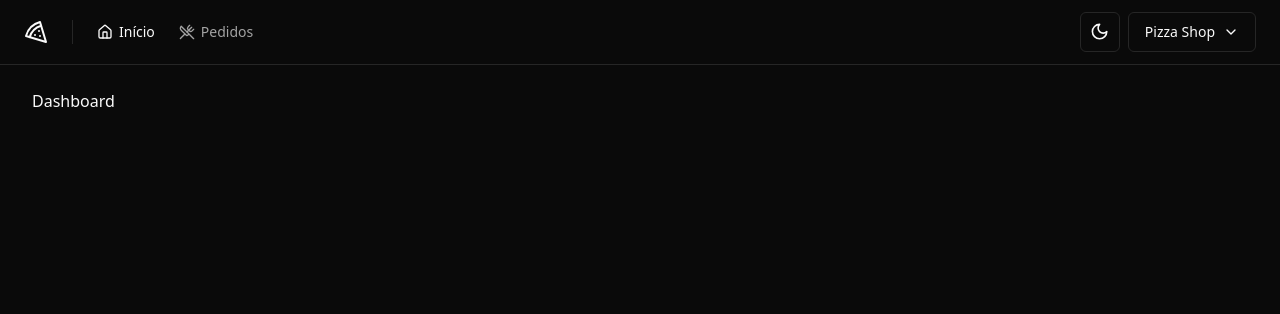
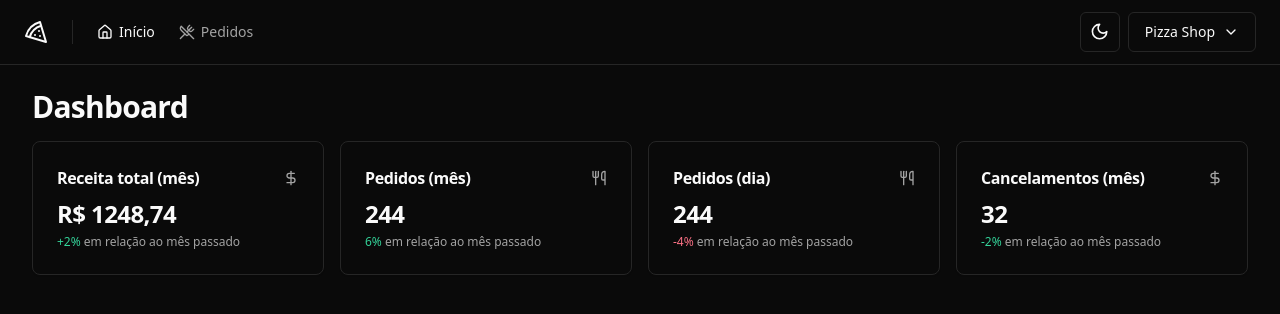
Before and after one commit to evertonleonel/pizza-shop, a React app: page / in a window 1280 px wide. Shown: the top 314 px of the page. Built offline with nearby package versions, Linux system fonts and the light colour scheme; the HTML template or start-up script is replaced by a standard one.

Commit message:
add: dashboard cards

```diff
--- /dev/null
+++ b/src/components/ui/card.tsx
@@ -0,0 +1,79 @@
+import * as React from "react"
+
+import { cn } from "@/lib/utils"
+
+const Card = React.forwardRef<
+  HTMLDivElement,
+  React.HTMLAttributes<HTMLDivElement>
+>(({ className, ...props }, ref) => (
+  <div
+    ref={ref}
+    className={cn(
+      "rounded-lg border bg-card text-card-foreground shadow-sm",
+      className
+    )}
+    {...props}
+  />
+))
+Card.displayName = "Card"
+
+const CardHeader = React.forwardRef<
+  HTMLDivElement,
+  React.HTMLAttributes<HTMLDivElement>
+>(({ className, ...props }, ref) => (
+  <div
+    ref={ref}
+    className={cn("flex flex-col space-y-1.5 p-6", className)}
+    {...props}
+  />
+))
+CardHeader.displayName = "CardHeader"
+
+const CardTitle = React.forwardRef<
+  HTMLParagraphElement,
+  React.HTMLAttributes<HTMLHeadingElement>
+>(({ className, ...props }, ref) => (
+  <h3
+    ref={ref}
+    className={cn(
+      "text-2xl font-semibold leading-none tracking-tight",
+      className
+    )}
+    {...props}
+  />
+))
+CardTitle.displayName = "CardTitle"
+
+const CardDescription = React.forwardRef<
+  HTMLParagraphElement,
+  React.HTMLAttributes<HTMLParagraphElement>
+>(({ className, ...props }, ref) => (
+  <p
+    ref={ref}
+    className={cn("text-sm text-muted-foreground", className)}
+    {...props}
+  />
+))
+CardDescription.displayName = "CardDescription"
+
+const CardContent = React.forwardRef<
+  HTMLDivElement,
+  React.HTMLAttributes<HTMLDivElement>
+>(({ className, ...props }, ref) => (
+  <div ref={ref} className={cn("p-6 pt-0", className)} {...props} />
+))
+CardContent.displayName = "CardContent"
+
+const CardFooter = React.forwardRef<
+  HTMLDivElement,
+  React.HTMLAttributes<HTMLDivElement>
+>(({ className, ...props }, ref) => (
+  <div
+    ref={ref}
+    className={cn("flex items-center p-6 pt-0", className)}
+    {...props}
+  />
+))
+CardFooter.displayName = "CardFooter"
+
+export { Card, CardHeader, CardFooter, CardTitle, CardDescription, CardContent }
--- a/src/pages/app/dashboard.tsx
+++ /dev/null
@@ -1,10 +0,0 @@
-import { Helmet } from "react-helmet-async";
-
-export function Dashboard() {
-  return (
-    <>
-      <Helmet title="Dashboard" />
-      <h1>Dashboard</h1>
-    </>
-  );
-}
--- /dev/null
+++ b/src/pages/app/dashboard/dashboard.tsx
@@ -0,0 +1,22 @@
+import { Helmet } from "react-helmet-async";
+import { MounthRevenueCard } from "./month-revenue";
+import { MonthOrdersAmountCard } from "./month-orders-amount-card";
+import { DaysOrdersAmountCard } from "./day-orders-amount-card";
+import { MonthCanceledOrdersAmountCard } from "./month-canceled-orders-amount-card";
+
+export function Dashboard() {
+  return (
+    <>
+      <Helmet title="Dashboard" />
+      <div className="flex flex-col gap-4">
+        <h1 className="text-3xl font-bold tracking-tight">Dashboard</h1>
+        <div className="grid grid-cols-4 gap-4">
+          <MounthRevenueCard />
+          <MonthOrdersAmountCard />
+          <DaysOrdersAmountCard />
+          <MonthCanceledOrdersAmountCard />
+        </div>
+      </div>
+    </>
+  );
+}
--- /dev/null
+++ b/src/pages/app/dashboard/day-orders-amount-card.tsx
@@ -0,0 +1,20 @@
+import { Card, CardContent, CardHeader, CardTitle } from "@/components/ui/card";
+import { Utensils } from "lucide-react";
+
+export const DaysOrdersAmountCard = () => {
+  return (
+    <Card>
+      <CardHeader className="flex-row items-center justify-between space-y-0 pb-2">
+        <CardTitle className="text-base font-semibold">Pedidos (dia)</CardTitle>
+        <Utensils className="size-4 text-muted-foreground" />
+      </CardHeader>
+      <CardContent className="space-y-1 ">
+        <span className="text-2xl font-bold tracking-tight">244</span>
+        <p className="text-xs text-muted-foreground">
+          <span className="text-rose-500 dark:text-rose-400">-4%</span> em
+          relação ao mês passado
+        </p>
+      </CardContent>
+    </Card>
+  );
+};
--- /dev/null
+++ b/src/pages/app/dashboard/month-canceled-orders-amount-card.tsx
@@ -0,0 +1,22 @@
+import { Card, CardContent, CardHeader, CardTitle } from "@/components/ui/card";
+import { DollarSign } from "lucide-react";
+
+export const MonthCanceledOrdersAmountCard = () => {
+  return (
+    <Card>
+      <CardHeader className="flex-row items-center justify-between space-y-0 pb-2">
+        <CardTitle className="text-base font-semibold">
+          Cancelamentos (mês)
+        </CardTitle>
+        <DollarSign className="size-4 text-muted-foreground" />
+      </CardHeader>
+      <CardContent className="space-y-1 ">
+        <span className="text-2xl font-bold tracking-tight">32</span>
+        <p className="text-xs text-muted-foreground">
+          <span className="text-emerald-500 dark:text-emerald-400">-2%</span> em
+          relação ao mês passado
+        </p>
+      </CardContent>
+    </Card>
+  );
+};
--- /dev/null
+++ b/src/pages/app/dashboard/month-orders-amount-card.tsx
@@ -0,0 +1,20 @@
+import { Card, CardContent, CardHeader, CardTitle } from "@/components/ui/card";
+import { Utensils } from "lucide-react";
+
+export const MonthOrdersAmountCard = () => {
+  return (
+    <Card>
+      <CardHeader className="flex-row items-center justify-between space-y-0 pb-2">
+        <CardTitle className="text-base font-semibold">Pedidos (mês)</CardTitle>
+        <Utensils className="size-4 text-muted-foreground" />
+      </CardHeader>
+      <CardContent className="space-y-1 ">
+        <span className="text-2xl font-bold tracking-tight">244</span>
+        <p className="text-xs text-muted-foreground">
+          <span className="text-emerald-500 dark:text-emerald-400">6%</span> em
+          relação ao mês passado
+        </p>
+      </CardContent>
+    </Card>
+  );
+};
--- /dev/null
+++ b/src/pages/app/dashboard/month-revenue.tsx
@@ -0,0 +1,22 @@
+import { Card, CardContent, CardHeader, CardTitle } from "@/components/ui/card";
+import { DollarSign } from "lucide-react";
+
+export const MounthRevenueCard = () => {
+  return (
+    <Card>
+      <CardHeader className="flex-row items-center justify-between space-y-0 pb-2">
+        <CardTitle className="text-base font-semibold">
+          Receita total (mês)
+        </CardTitle>
+        <DollarSign className="size-4 text-muted-foreground" />
+      </CardHeader>
+      <CardContent className="space-y-1 ">
+        <span className="text-2xl font-bold tracking-tight">R$ 1248,74</span>
+        <p className="text-xs text-muted-foreground">
+          <span className="text-emerald-500 dark:text-emerald-400">+2%</span> em
+          relação ao mês passado
+        </p>
+      </CardContent>
+    </Card>
+  );
+};
--- a/src/routes.tsx
+++ b/src/routes.tsx
@@ -1,11 +1,11 @@
 import { createBrowserRouter } from "react-router-dom";
 
-import { Dashboard } from "./pages/app/dashboard";
 import { SignIn } from "./pages/auth/sign-in";
 import { AppLayout } from "./pages/_layouts/app";
 import { AuthLayout } from "./pages/_layouts/auth";
 import { SignUp } from "./pages/auth/sign-up";
 import { Orders } from "./pages/app/orders/orders";
+import { Dashboard } from "./pages/app/dashboard/dashboard";
 
 export const router = createBrowserRouter([
   {
```
